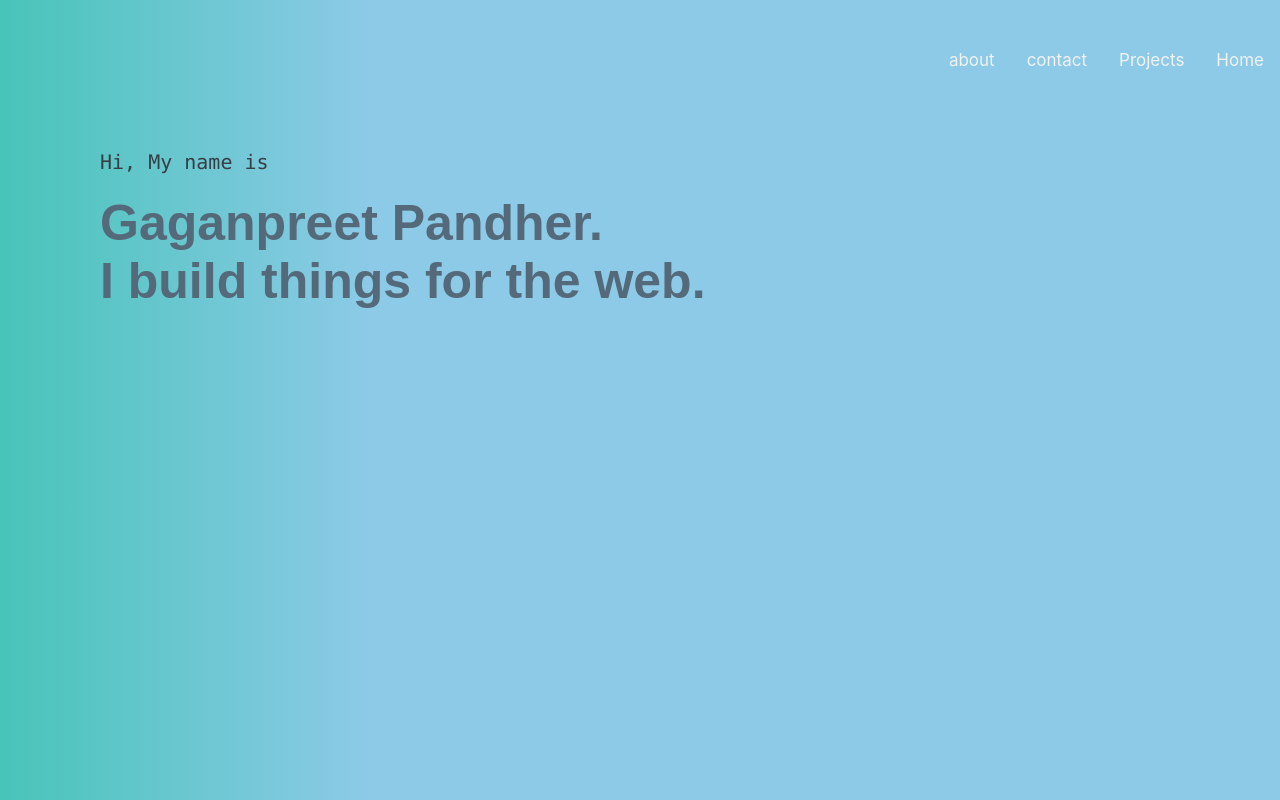
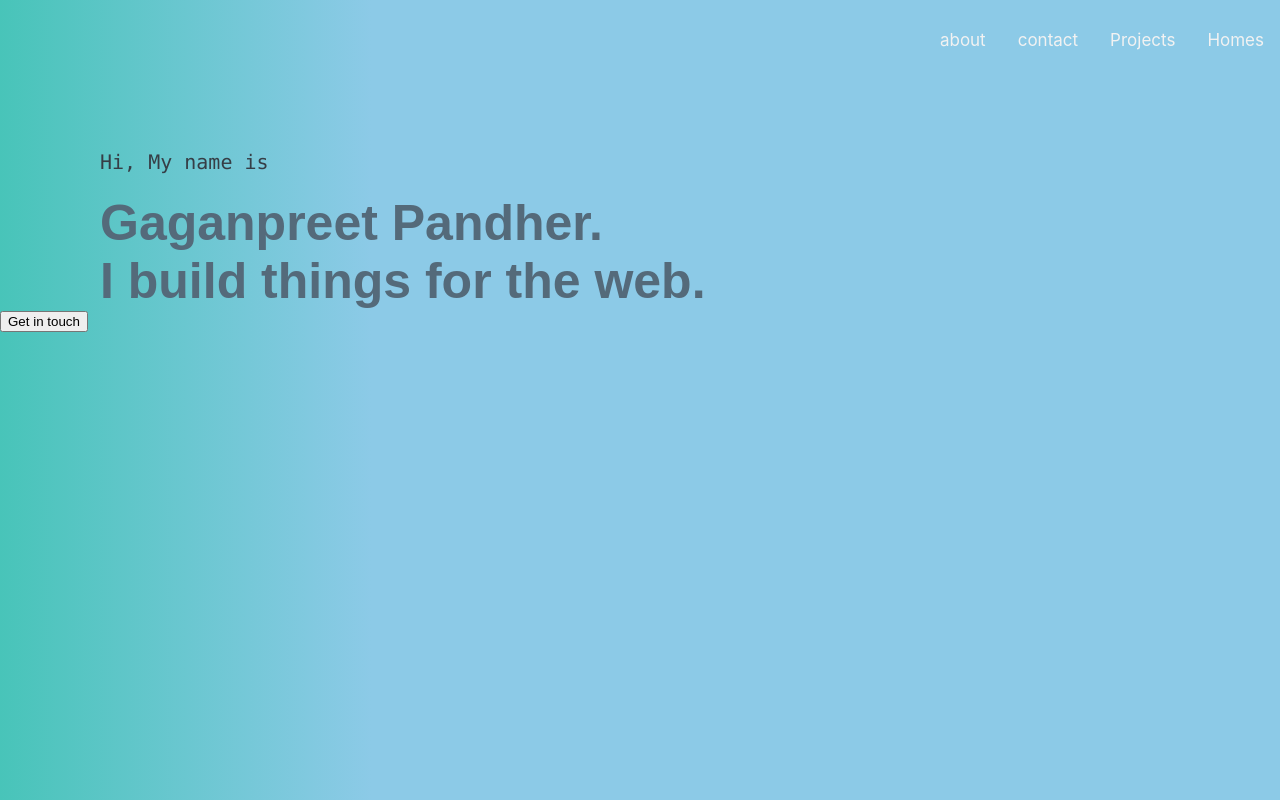
Before and after one commit to Gaganpandher52/personal-website, a React (Create React App) app in the folder client/: page / in a window 1280 px wide. Shown: the top 800 px of the page. Built offline with nearby package versions, Linux system fonts and the light colour scheme.

Commit message:
added more css and button to mainheader

```diff
--- a/client/src/components/mainheader/MainHeader.js
+++ b/client/src/components/mainheader/MainHeader.js
@@ -10,6 +10,7 @@ class MainHeader extends Component {
           <p>Hi, My name is </p>
           <h4>Gaganpreet Pandher.</h4>
           <h4>I build things for the web.</h4>
+          <button>Get in touch</button>
         </div>
       </div>
     );
--- a/client/src/components/navbar/NavBar.js
+++ b/client/src/components/navbar/NavBar.js
@@ -20,7 +20,7 @@ const NavBar = ({  }) => {
             offset={-70}
             duration= {500}
             >
-            Home
+            Homes
           </Link>
 
 
--- a/client/src/components/navbar/navbar.css
+++ b/client/src/components/navbar/navbar.css
@@ -4,7 +4,7 @@
   position: fixed;
   width: 100%;
   height: 200px;
-  padding-top:20px;
+  /* padding-top:10px;   */
 }
 .main-container a{
   float: right;
```
